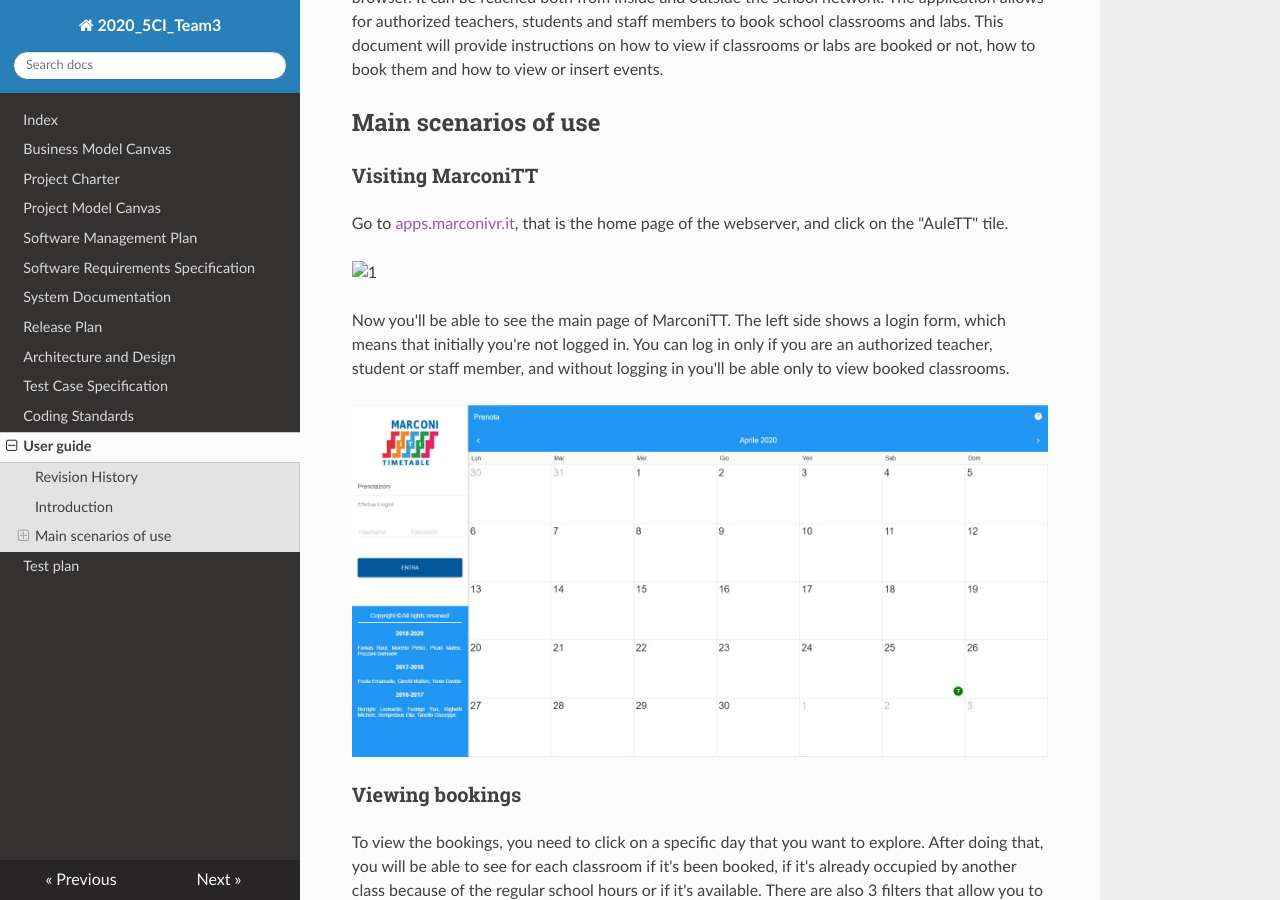
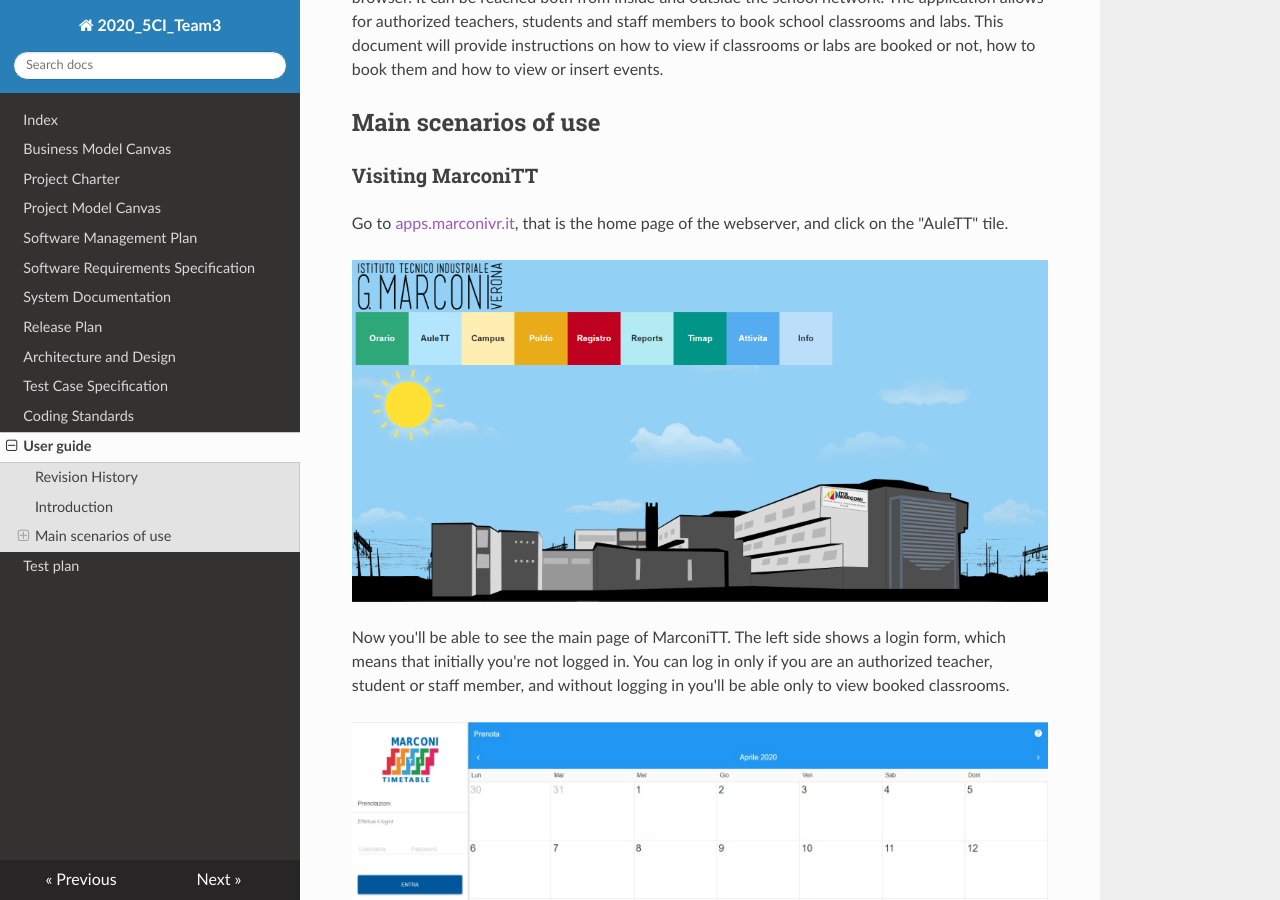
Before and after one commit to TrackyRaul/2020_5CI__team3_Farkas, an MkDocs documentation site: the page built from docs/user_guide.md, in a window 1280 px wide and 900 px high, scrolled down 501 px. Built offline with MkDocs 1.6.1, drawn with Linux system fonts in a browser that asks for light colours; nearby versions of some CDN libraries.

Commit message:
Update user_guide.md

```diff
--- a/docs/user_guide.md
+++ b/docs/user_guide.md
@@ -20,7 +20,7 @@
 
 Go to [apps.marconivr.it](), that is the home page of the webserver, and click on the "AuleTT" tile.
 
-![1](images/1.png)
+![1](images/1.PNG)
 
 Now you'll be able to see the main page of MarconiTT. The left side shows a login form, which means that initially you're not logged in. You can log in only if you are an authorized teacher, student or staff member, and without logging in you'll be able only to view booked classrooms.
 
```
